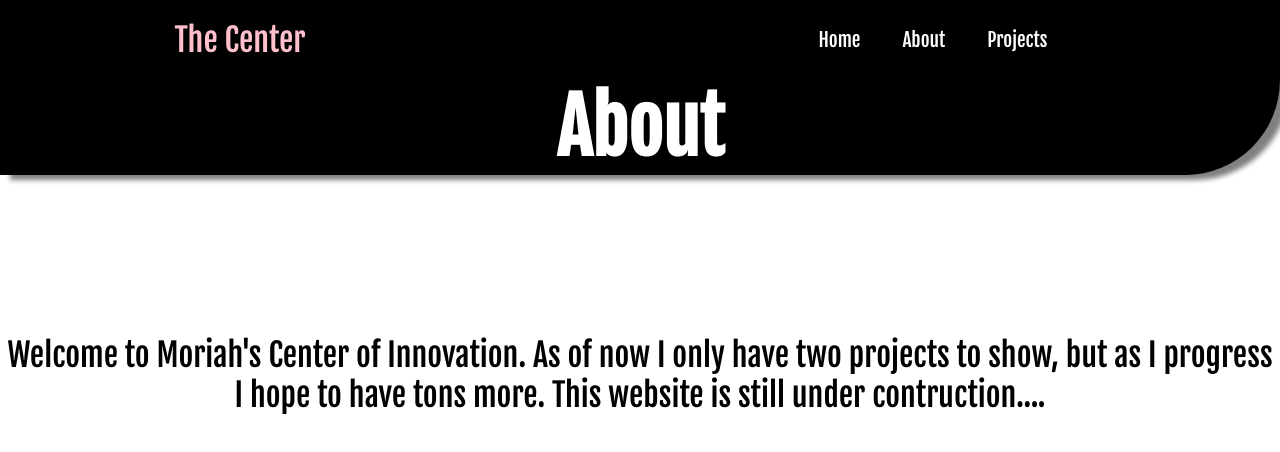
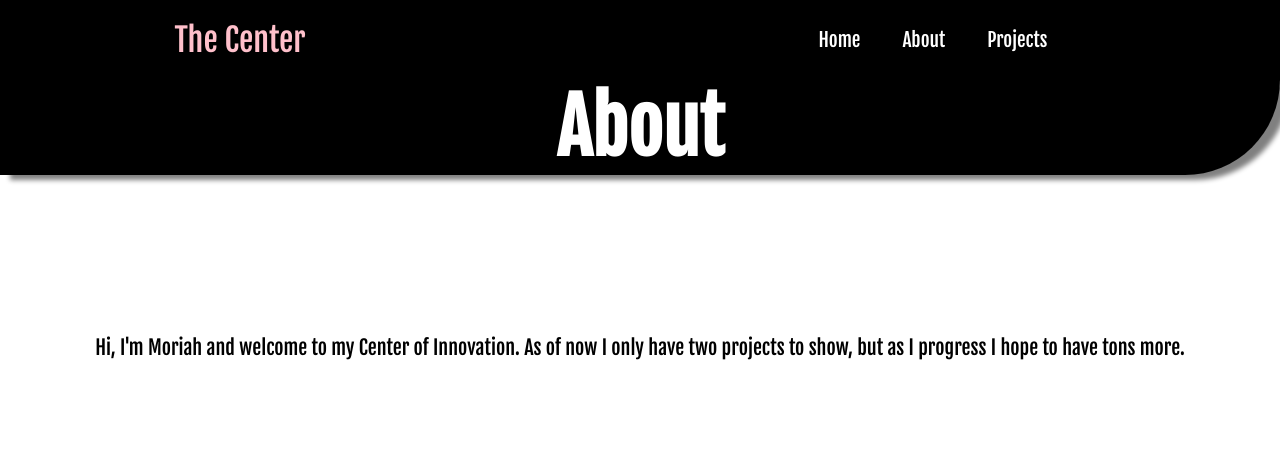
Before and after one commit to mscott44/Portfolio, a React (Create React App) app: page /about in a window 1280 px wide. Shown: the top 452 px of the page. Built offline with nearby package versions, Linux system fonts and the light colour scheme.

Commit message:
nneed sme fixes, but ready

```diff
--- a/src/App.css
+++ b/src/App.css
@@ -25,6 +25,7 @@
   background-position: center;
   background-size: fill;
   background-repeat: no-repeat;
+  background-color: black;
 }
 
 .projects {
@@ -32,11 +33,11 @@
   background-size: cover;
   background-repeat: no-repeat;
 }
+
 .about-text {
   text-align: center;
   margin-top: 10rem;
   color: black;
-  font-size: 32px;
-  font-family: "Trebuchet MS", "Lucida Sans Unicode", "Lucida Grande",
-    "Lucida Sans", Arial, sans-serif;
+  font-size: 20px;
+  font-family: "Fjalla One", sans-serif;
 }
--- a/src/components/Button.css
+++ b/src/components/Button.css
@@ -39,12 +39,13 @@
   color: black;
   transition: all 0.3s ease-out;
 }
+.pro--button {
+  background-color: dodgerblue;
+  color: white;
+  font-size: 15px;
+}
 
-.projects--button {
-  padding: 8px 20px;
-  border-radius: 2px;
-  outline: none;
-  border: none;
-  cursor: pointer;
-  background-color: dodgerblue;
+.button__container {
+  padding-left: 12rem;
+  padding-top: 1rem;
 }
--- a/src/components/CardItem.js
+++ b/src/components/CardItem.js
@@ -1,5 +1,7 @@
 import React from "react";
 import Button from "react-bootstrap/Button";
+import "./Button.css";
+
 /*passing in properties from Cards*/
 function CardItem(props) {
   return (
@@ -14,9 +16,11 @@ function CardItem(props) {
           </figure>
           <div className="cards__item__info">
             <h5 className="cards__item__text">{props.text}</h5>
-          </div>
-          <div>
-            <Button variant="primary">{props.web}</Button>
+            <div className="button__container">
+              <a href={props.href}>
+                <Button className="pro--button">{props.web}</Button>
+              </a>
+            </div>
           </div>
         </div>
       </li>
--- a/src/components/Cards.js
+++ b/src/components/Cards.js
@@ -24,6 +24,7 @@ function Cards() {
               text="An app built with two other members of the CSSI program, implementing HTML, Python, JavaScript, and CSS. This app allowed college students to have easy access to their peers social calendars to make planning social outing events easier.
               "
               label="Created in 2018"
+              web="Link Unavailable"
             />
           </ul>
         </div>
--- a/src/components/Navbar.css
+++ b/src/components/Navbar.css
@@ -84,14 +84,14 @@
     position: absolute;
     top: 80px;
     left: -100%;
-    opacity: 1;
+    opacity: 5;
     transition: all 0.5s ease;
   }
 
   .nav-menu.active {
     background: #242222;
     left: 0;
-    opacity: 1;
+    opacity: 5;
     transition: all 0.5s ease;
     z-index: 1;
   }
@@ -104,8 +104,8 @@
   }
 
   .nav-links:hover {
-    background-color: #fff;
-    color: #242424;
+    background-color: pink;
+    color: white;
     border-radius: 0;
   }
 
@@ -147,7 +147,7 @@
   }
 
   .nav-links-mobile:hover {
-    background: #fff;
+    background: white;
     color: #242424;
     transition: 250ms;
   }
--- a/src/components/pages/About.js
+++ b/src/components/pages/About.js
@@ -3,13 +3,13 @@ import "../../App.css";
 
 function About() {
   return (
-    <div>
+    <div className="about__container">
       <h1 className="about">About</h1>
       <div className="about-text">
         <p>
-          Welcome to Moriah's Center of Innovation. As of now I only have two
-          projects to show, but as I progress I hope to have tons more. This
-          website is still under contruction....
+          Hi, I'm Moriah and welcome to my Center of Innovation. As of now I
+          only have two projects to show, but as I progress I hope to have tons
+          more.
         </p>
       </div>
     </div>
```
